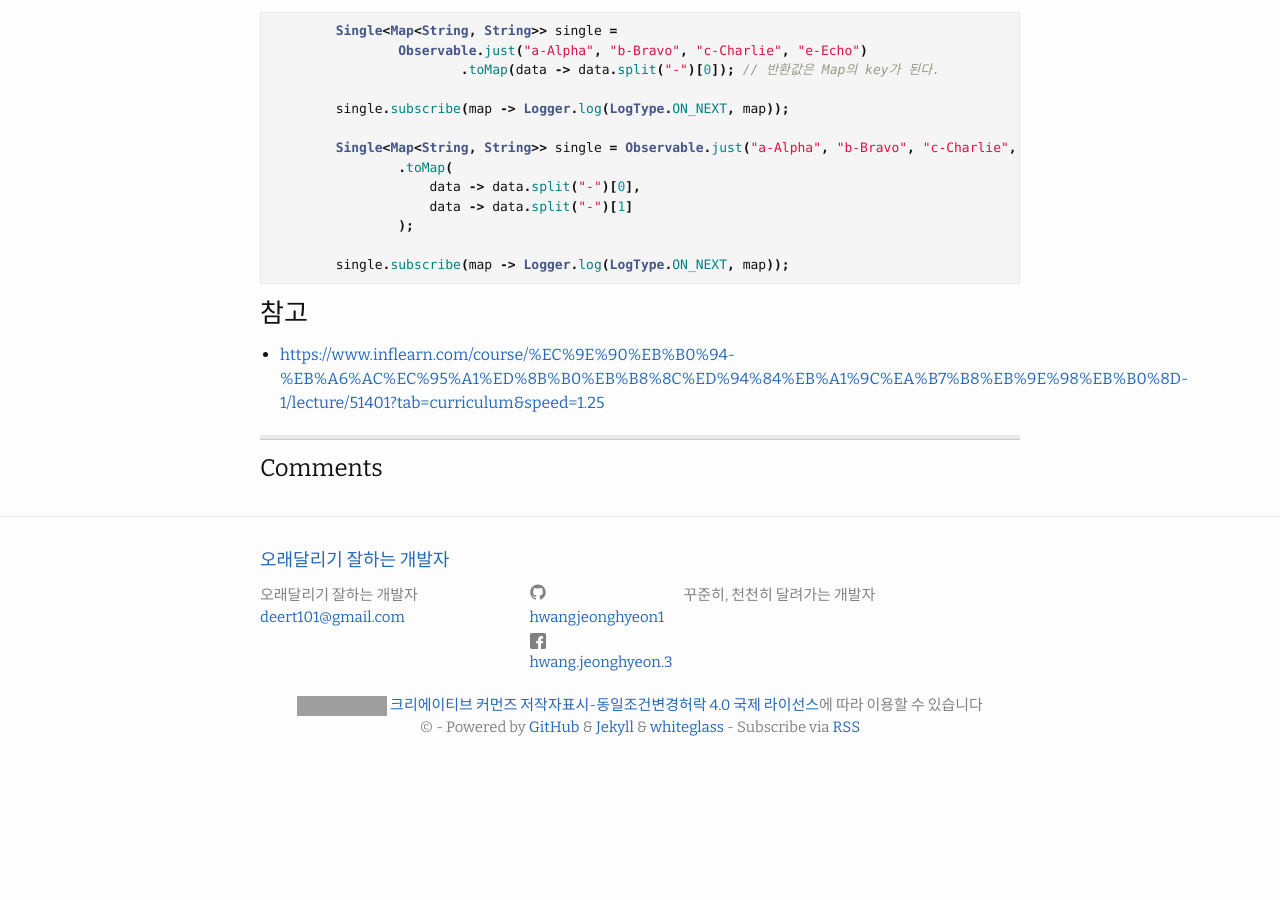
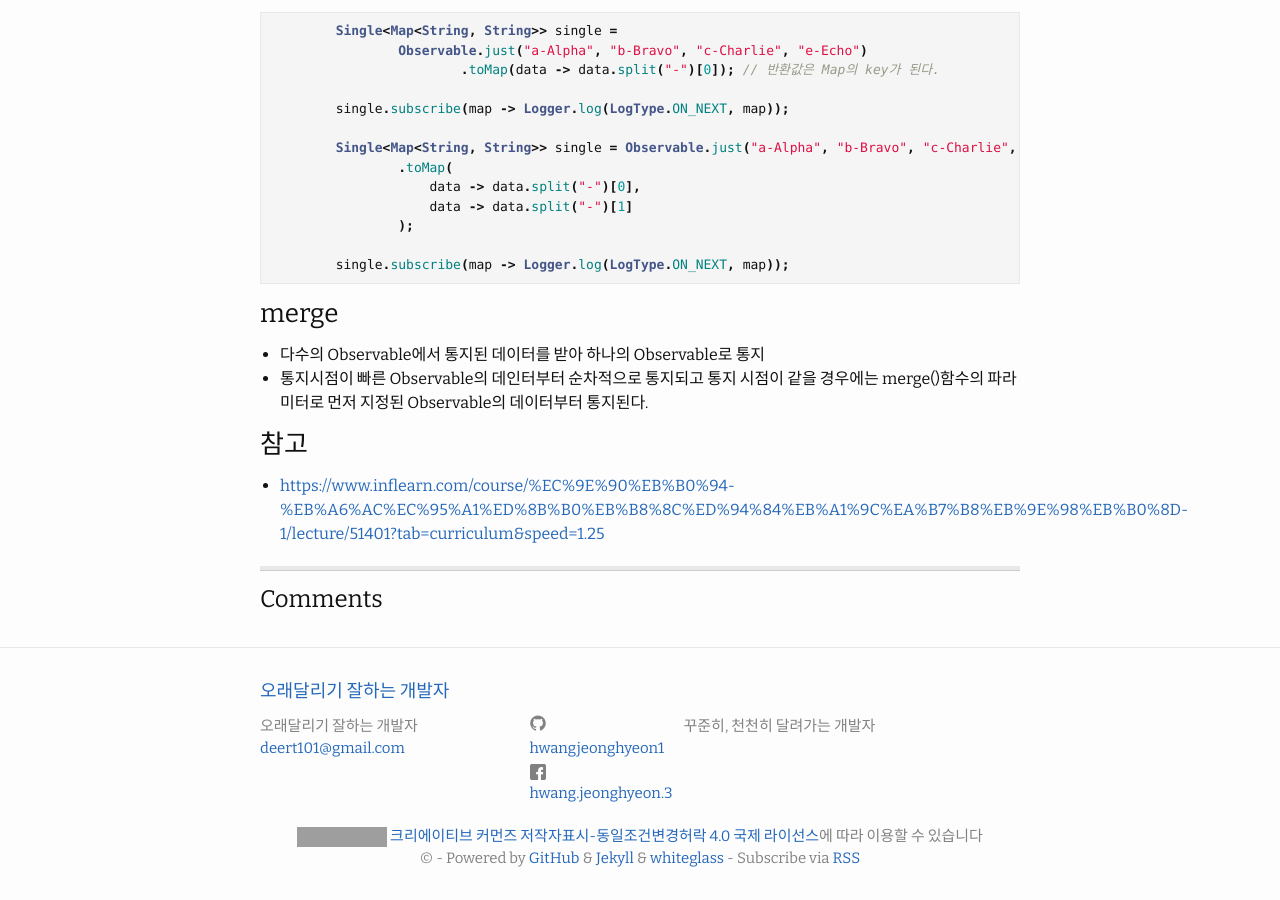
Before and after one commit to HWANGJEONGHYEON1/HWANGJEONGHYEON1.github.io, a Jekyll site: the page built from _posts/2021-08-18-스프링 RxJava-3.md, in a window 1280 px wide and 900 px high, scrolled down 2332 px. Built offline with Jekyll 4.4.1, drawn with Linux system fonts in a browser that asks for light colours; comment, search, counter and statistics services are not loaded; before the commit the page ends 3101 px from its top, so only the background shows below that; grey boxes are pictures that could not be loaded.

Commit message:
Update 2021-08-18-스프링 RxJava-3.md
[docs] rxJava study

````diff
--- a/_posts/2021-08-18-스프링 RxJava-3.md
+++ b/_posts/2021-08-18-스프링 RxJava-3.md
@@ -15,10 +15,10 @@ tags: [reactprogramming]
 - null을 반환하면 NPE 발생하므로 반드시 하나는 리턴해야한다.
 
 ```java
-Observable.just("korea", "america", "canada", "paris", "japan", "china")
-.filter(country -> country.length() == 5 )
-.map(country -> country.toUpperCase().charAt(0) + country.substring(1))
-.subscribe(data -> Logger.log(LogType.ON_NEXT, data));
+    Observable.just("korea", "america", "canada", "paris", "japan", "china")
+        .filter(country -> country.length() == 5 )
+        .map(country -> country.toUpperCase().charAt(0) + country.substring(1))
+        .subscribe(data -> Logger.log(LogType.ON_NEXT, data));
 ```
 
 ### flatMap
@@ -130,5 +130,9 @@ Observable.just("korea", "america", "canada", "paris", "japan", "china")
         single.subscribe(map -> Logger.log(LogType.ON_NEXT, map));
 ```
 
+### merge
+- 다수의 Observable에서 통지된 데이터를 받아 하나의 Observable로 통지
+- 통지시점이 빠른 Observable의 데인터부터 순차적으로 통지되고 통지 시점이 같을 경우에는 merge()함수의 파라미터로 먼저 지정된 Observable의 데이터부터 통지된다.
+
 ### 참고
 * <https://www.inflearn.com/course/%EC%9E%90%EB%B0%94-%EB%A6%AC%EC%95%A1%ED%8B%B0%EB%B8%8C%ED%94%84%EB%A1%9C%EA%B7%B8%EB%9E%98%EB%B0%8D-1/lecture/51401?tab=curriculum&speed=1.25>
````
